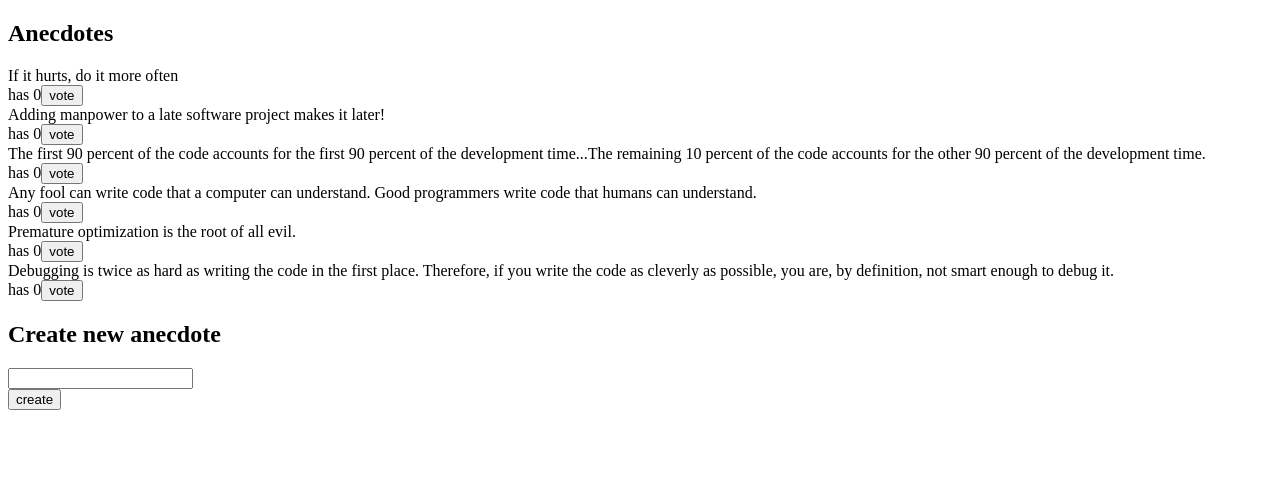
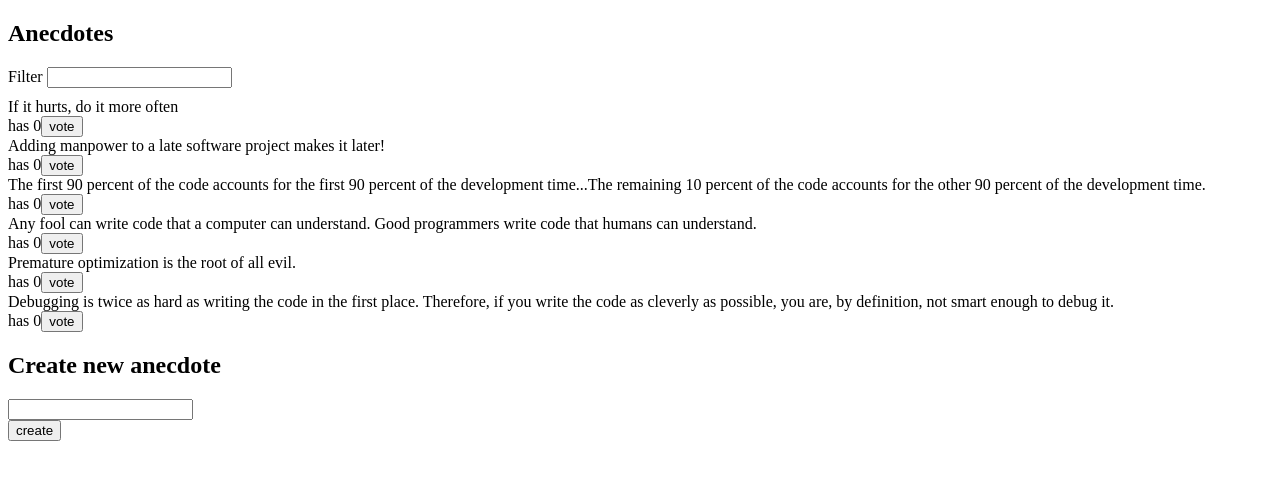
Before and after one commit to Hakizu/part6tasks, a React (Create React App) app in the folder redux-anecdotes/: page / in a window 1280 px wide. Shown: the top 480 px of the page. Built offline with nearby package versions, Linux system fonts and the light colour scheme.

Commit message:
6.12* Better anecdotes, step10

```diff
--- a/redux-anecdotes/src/App.js
+++ b/redux-anecdotes/src/App.js
@@ -2,12 +2,14 @@ import React from 'react'
 import NewAnecdote from './components/AnecdoteForm'
 import AnecdoteList from './components/AnecdoteList'
 import Notification from './components/Notification'
+import Filter from './components/Filter'
 
 const App = () => {
 
   return (
     <div>
       <h2>Anecdotes</h2>
+      <Filter/>
       <AnecdoteList/>
       <NewAnecdote/>
       <Notification/>
--- a/redux-anecdotes/src/components/AnecdoteList.js
+++ b/redux-anecdotes/src/components/AnecdoteList.js
@@ -4,8 +4,12 @@ import { voting } from '../reducers/anecdoteReducer'
 import { removeNoti } from '../reducers/notificationReducer'
 
 const AnecdoteList = () => {
-  const anecdotes = useSelector(state => state.anecdotes)
   const dispatch = useDispatch()
+  const anecdotes = useSelector(({ Filter, anecdotes }) => {
+    return Filter.type === 'filter'
+      ? anecdotes.filter(a => a.content.includes(Filter.data))
+      : anecdotes
+  })
 
   const vote = (props) => {
     dispatch(voting(props))
--- /dev/null
+++ b/redux-anecdotes/src/components/Filter.js
@@ -0,0 +1,25 @@
+import React from 'react'
+import { useDispatch } from 'react-redux'
+import { currentFilter,noFilter } from '../reducers/filterReducer'
+
+const Filter = () => {
+  const dispatch = useDispatch()
+  const handleChange = (event) => {
+    dispatch(currentFilter(event.target.value))
+    if (event.target.value === '') {
+      dispatch(noFilter(event.target.value))
+    }
+  }
+
+  const style = {
+    marginBottom: 10
+  }
+
+  return (
+    <div style={style}>
+      Filter <input onChange={handleChange}/>
+    </div>
+  )
+}
+
+export default Filter
--- a/redux-anecdotes/src/components/store.js
+++ b/redux-anecdotes/src/components/store.js
@@ -2,10 +2,12 @@ import { createStore, combineReducers } from 'redux'
 import { composeWithDevTools } from 'redux-devtools-extension'
 import anecdoteReducer from '../reducers/anecdoteReducer'
 import notificationReducer from '../reducers/notificationReducer'
+import filterReducer from '../reducers/filterReducer'
 
 const reducer = combineReducers({
   anecdotes: anecdoteReducer,
-  notification: notificationReducer
+  notification: notificationReducer,
+  Filter: filterReducer
 })
 
 const store = createStore(
--- /dev/null
+++ b/redux-anecdotes/src/reducers/filterReducer.js
@@ -0,0 +1,31 @@
+const filterReducer = (state = 'ALL', action) => {
+  console.log('filterState', state);
+  console.log('filterAction', action);
+  switch (action.type) {
+    case 'filter':
+      console.log('filter is active', action)
+      return action
+
+    case 'noFilter':
+      return action.type
+
+    default:
+      return state
+  }
+}
+
+export const currentFilter = (data) => {
+  return {
+    type: 'filter',
+    data
+  }
+}
+
+export const noFilter = (data) => {
+  return {
+    type: 'noFilter',
+    data
+  }
+}
+
+export default filterReducer
```
